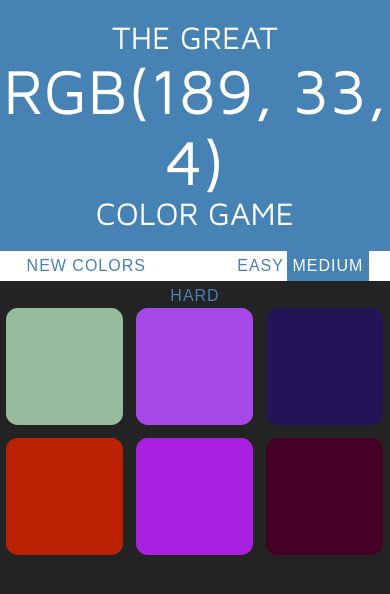
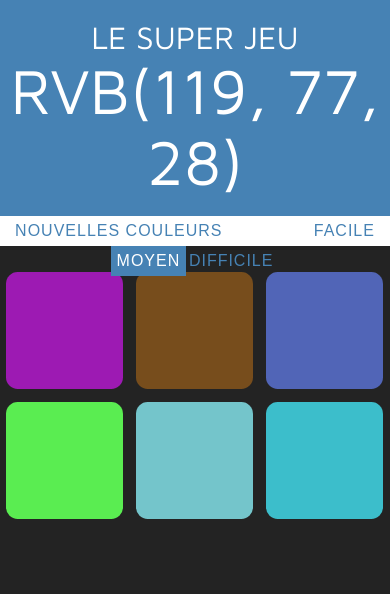
Before and after one commit to tikinatop/color-picker, a plain HTML site: page index.html in a window 390 px wide. Drawn offline with nearby package versions, Linux system fonts and the light colour scheme.

Commit message:
françisé les variables

```diff
--- a/colorGame.js
+++ /dev/null
@@ -1,116 +0,0 @@
-var squarePlace = [[900,30,1.66,3],
-[600,30,1.66,6],
-[900,15,0.67,12]];
-var container = document.querySelector("#container");
-var colors = [], pickedColor,currentMode;
-var squares = document.querySelectorAll(".square");
-var colorDisplay = document.getElementById("colorDisplay");
-var messageDisplay = document.querySelector("#message");
-var h1 = document.querySelector("h1");
-var resetButton = document.querySelector("#reset");
-var modeBtn = document.querySelectorAll(".modeBtn");
-
-
-function checkThis(){
-		for (var i = 0; i< modeBtn.length; i++) {
-			if (modeBtn[i].classList.contains("selected")){
-				currentMode = modeBtn[i];
-				console.log(modeBtn[i].textContent);
-				init(i);
-			}
-		}
-	}
-
-
-function init(level){
-	//génère toute les nouvelles couleurs
-	colors = generateRandomColors(squarePlace[level][3]);
-	container.style.maxWidth = String(squarePlace[level][0])+"px";
-	//choisit une nouvelle couleur au hasard
-	pickedColor = pickColor();
-	//change colorDisplay
-	colorDisplay.textContent = pickedColor;
-	//change la couleur des carrés
-	for (var i = 0; i < squares.length; i++){
-		if (colors[i]) {
-			squares[i].style.backgroundColor = colors[i];
-			squares[i].style.display = "block";
-			squares[i].style.width = String(squarePlace[level][1])+"%";
-			squares[i].style.paddingBottom = String(squarePlace[level][1])+"%";
-			squares[i].style.margin = String(squarePlace[level][2])+"%";
-		} else {
-			squares[i].style.display = "none";
-		}
-	}
-	resetButton.textContent = "New Colors";
-	h1.style.background = "steelblue";
-}
-
-function changeColors(color) {
-		//
-		for (var i = 0; i < squares.length; i++) {
-		//
-		squares[i].style.background = color;
-	}
-}
-
-function pickColor() {
-	var random = Math.floor(Math.random()*colors.length);
-	return colors[random];
-}
-
-function generateRandomColors(num) {
-		//
-		var arr = [];
-		//
-		for (var i = 0; i < num; i++){
-			//
-			arr.push(randomColor());
-		}
-		//
-		return arr;
-	}
-
-	function randomColor() {
-		return "rgb("+Math.floor(Math.random()*256)+", "+Math.floor(Math.random()*256)+", "+Math.floor(Math.random()*256)+")";
-	}
-
-
-	window.onload = checkThis();
-
-	for (var i = 0; i< modeBtn.length; i++) {
-
-		modeBtn[i].addEventListener("click",function(){
-			if(this !== currentMode){
-				currentMode.classList.remove("selected");
-				this.classList.add("selected");
-				checkThis();
-			}
-		});
-	}
-
-
-
-	resetButton.addEventListener("click", checkThis);
-
-
-	for (var i = 0; i < squares.length; i++){
-	//Ajoute les couleurs initiales aux carrés
-	squares[i].style.backgroudColor = colors[i];
-	//Ajoute un eventListener aux carrés
-	squares[i].addEventListener("click", function(){
-		//
-		var clickedColor = this.style.backgroundColor;
-		//
-		console.log(clickedColor,pickedColor);
-		if(clickedColor === pickedColor){
-			messageDisplay.textContent = "Correct!";
-			resetButton.textContent = "Play Again?";
-			changeColors(clickedColor);
-			h1.style.background = clickedColor;
-		} else {
-			this.style.background = "#232323";
-			messageDisplay.textContent = "Try Again!";
-		}
-	});
-}
--- a/index.html
+++ b/index.html
@@ -1,42 +1,40 @@
 <!DOCTYPE html>
-<html lang="en">
+<html lang="fr">
 <head>
 	<meta charset="UTF-8">
-	<title>Color Game</title>
+	<title>Jeu des couleurs</title>
 	<link href="https://fonts.googleapis.com/css?family=Maven+Pro" rel="stylesheet">
-	<link rel="stylesheet" type="text/css" href="colorGame.css">
+	<link rel="stylesheet" type="text/css" href="style.css">
 </head>
 <body>
-	<h1>The Great
-	<br>
-	<span id="colorDisplay">RGB</span>
-	<br>
-	Color Game</h1>
+	<h1>Le super jeu
+	<br><span id="afficheCouleur"></span><br>
+	</h1>
 
 	<div id="stripe">
-	<button id="reset">New Colors</button>
+	<button id="reset">Nouvelles couleurs</button>
 	<span id="message"></span>
-	<button class="modeBtn">Easy</button>
-	<button class="modeBtn selected">Medium</button>
-	<button class="modeBtn">Hard</button>
+	<button class="modeBtn">Facile</button>
+	<button class="modeBtn selection">Moyen</button>
+	<button class="modeBtn">Difficile</button>
 	</div>
 
-	<div id="container">
-		<div class="square"></div>
-		<div class="square"></div>
-		<div class="square"></div>
-		<div class="square"></div>
-		<div class="square"></div>
-		<div class="square"></div>
-		<div class="square"></div>
-		<div class="square"></div>
-		<div class="square"></div>
-		<div class="square"></div>
-		<div class="square"></div>
-		<div class="square"></div>
+	<div id="conteneur">
+		<div class="carre"></div>
+		<div class="carre"></div>
+		<div class="carre"></div>
+		<div class="carre"></div>
+		<div class="carre"></div>
+		<div class="carre"></div>
+		<div class="carre"></div>
+		<div class="carre"></div>
+		<div class="carre"></div>
+		<div class="carre"></div>
+		<div class="carre"></div>
+		<div class="carre"></div>
 	</div>
 
 	<script type="text/javascript" src="https://code.jquery.com/jquery-2.2.4.min.js"></script>
-	<script type="text/javascript" src="colorGame.js"></script>
+	<script type="text/javascript" src="jeuCouleurs.js"></script>
 </body>
 </html>
--- /dev/null
+++ b/jeuCouleurs.js
@@ -0,0 +1,115 @@
+var carresLayout   = [[900,30,1.66,3],
+                     [600,30,1.66,6],
+                     [900,15,0.67,12]];
+var conteneur      = document.querySelector("#conteneur");
+var couleurs       = [], choixCouleur,currentMode;
+var carres         = document.querySelectorAll(".carre");
+var afficheCouleur = document.getElementById("afficheCouleur");
+var afficheMessage = document.querySelector("#message");
+var h1             = document.querySelector("h1");
+var resetBtn       = document.querySelector("#reset");
+var modeBtn        = document.querySelectorAll(".modeBtn");
+
+function checkMode(){
+    for (var i = 0; i< modeBtn.length; i++) {
+      if (modeBtn[i].classList.contains("selection")){
+        currentMode = modeBtn[i];
+        console.log(modeBtn[i].textContent);
+        init(i);
+      }
+    }
+  afficheMessage.textContent = "";
+  }
+
+function init(level){
+  //génère toute les nouvelles couleurs
+  couleurs = genereCouleurAlea(carresLayout[level][3]);
+  conteneur.style.maxWidth = String(carresLayout[level][0])+"px";
+  //choisit une nouvelle couleur au hasard
+  choixCouleur = selectionneCouleur();
+  //change afficheCouleur
+  afficheCouleur.textContent = choixCouleur.replace('g','v');
+  //change la couleur des carrés
+  for (var i = 0; i < carres.length; i++){
+    if (couleurs[i]) {
+      carres[i].style.backgroundColor = couleurs[i];
+      carres[i].style.display = "block";
+      carres[i].style.width = String(carresLayout[level][1])+"%";
+      carres[i].style.paddingBottom = String(carresLayout[level][1])+"%";
+      carres[i].style.margin = String(carresLayout[level][2])+"%";
+    } else {
+      carres[i].style.display = "none";
+    }
+  }
+  resetBtn.textContent = "Nouvelles couleurs";
+  h1.style.background = "steelblue";
+}
+
+function changeCouleurs(couleur) {
+    //
+    for (var i = 0; i < carres.length; i++) {
+    //
+    carres[i].style.background = couleur;
+  }
+}
+
+function selectionneCouleur() {
+  var random = Math.floor(Math.random()*couleurs.length);
+  return couleurs[random];
+}
+
+function genereCouleurAlea(num) {
+    //
+    var arr = [];
+    //
+    for (var i = 0; i < num; i++){
+      //
+      arr.push(couleurAlea());
+    }
+    //
+    return arr;
+  }
+
+  function couleurAlea() {
+    return "rgb("+Math.floor(Math.random()*256)+", "+Math.floor(Math.random()*256)+", "+Math.floor(Math.random()*256)+")";
+  }
+
+
+  window.onload = checkMode();
+
+  for (var i = 0; i< modeBtn.length; i++) {
+
+    modeBtn[i].addEventListener("click",function(){
+      if(this !== currentMode){
+        currentMode.classList.remove("selection");
+        this.classList.add("selection");
+        checkMode();
+      }
+    });
+  }
+
+
+
+  resetBtn.addEventListener("click", checkMode);
+
+
+  for (var i = 0; i < carres.length; i++){
+  //Ajoute les couleurs initiales aux carrés
+  carres[i].style.backgroudColor = couleurs[i];
+  //Ajoute un eventListener aux carrés
+  carres[i].addEventListener("click", function(){
+    //
+    var couleurCliquee = this.style.backgroundColor;
+    //
+    console.log(couleurCliquee,choixCouleur);
+    if(couleurCliquee === choixCouleur){
+      afficheMessage.textContent = "Correct!";
+      resetBtn.textContent = "Rejouer?";
+      changeCouleurs(couleurCliquee);
+      h1.style.background = couleurCliquee;
+    } else {
+      this.style.background = "#232323";
+      afficheMessage.textContent = "Réessaye!";
+    }
+  });
+}
--- a/colorGame.css
+++ b/style.css
@@ -4,7 +4,7 @@
  	font-family: "Maven Pro","Avenir";
  }
 
- .square {
+ .carre {
  	width: 30%;
  	background-color: purple;
  	padding-bottom: 30%;
@@ -16,11 +16,11 @@
  	-moz-transition: background 0.6s;
  }
 
-#colorDisplay {
+#afficheCouleur {
 	font-size: 200%;
 }
 
- #container {
+#conteneur {
  	margin:20px auto;
  	max-width: 600px;
  }
@@ -51,7 +51,7 @@
  	text-color: black;
  }
 
- .selected {
+ .selection {
  	color: white;
  	background-color: steelblue;
  }
@@ -74,4 +74,6 @@
  button:hover {
  	color: white;
  	background-color: steelblue;
+	cursor: pointer;
+	cursor: hand;
  }
```
Also changed, not shown: original.js (deleted, +0 -121 lines).
